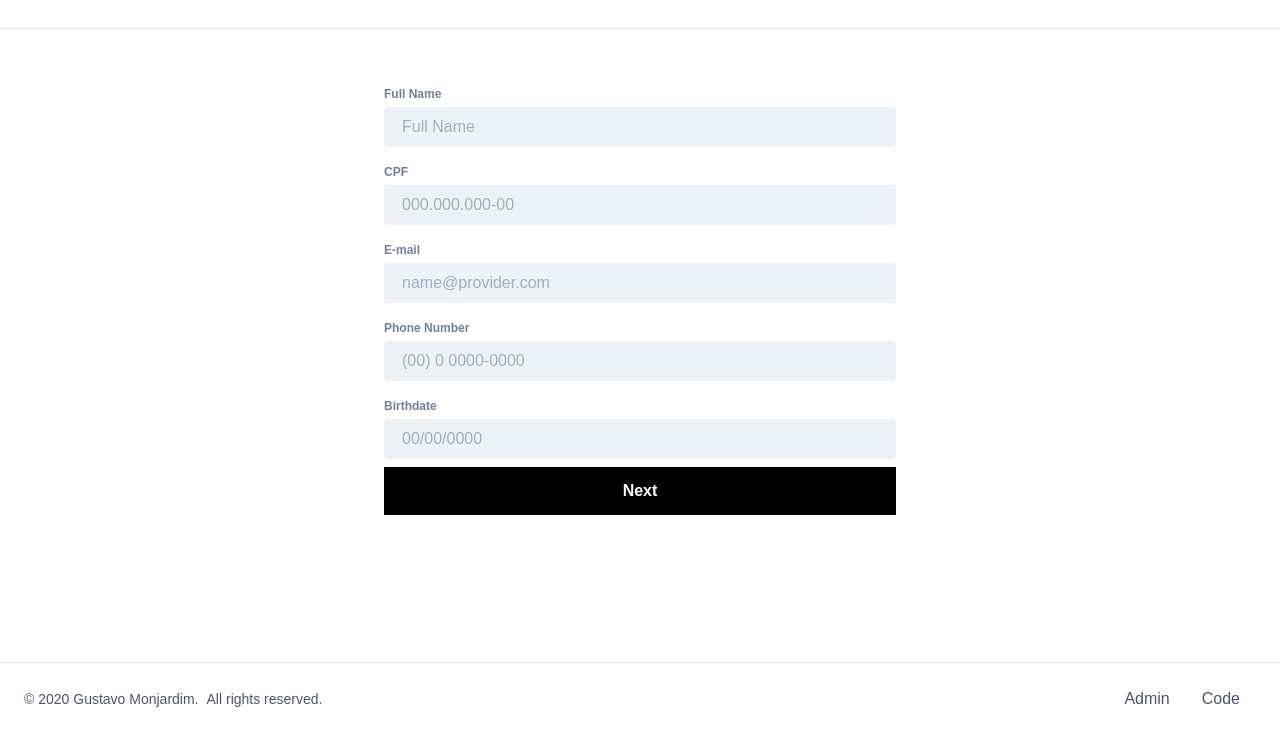
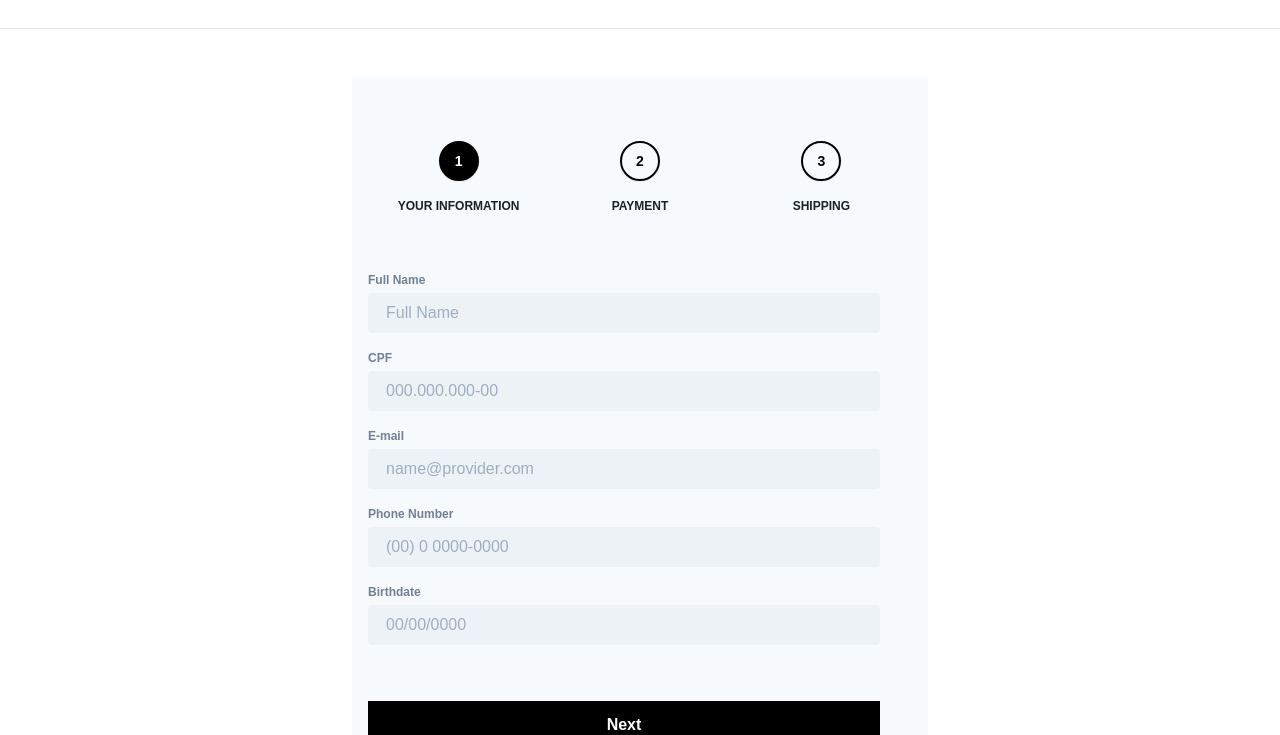
Before and after one commit to gustavomonjardim/ecommerce, a Gatsby site: page /checkout in a window 1280 px wide. Shown: the part 65-800 px from the top of the page. Built offline with nearby package versions, Linux system fonts and the light colour scheme; Gatsby itself is replaced by a stand-in of ours.

Commit message:
feat: adiciona controle dos passos no checkout

```diff
--- /dev/null
+++ b/src/assets/svg/Check.js
@@ -0,0 +1,15 @@
+import React from 'react';
+
+const Check = () => {
+  return (
+    <svg className="fill-current h-6 w-6" viewBox="0 0 20 20" fill="currentColor">
+      <path
+        fillRule="evenodd"
+        d="M16.707 5.293a1 1 0 010 1.414l-8 8a1 1 0 01-1.414 0l-4-4a1 1 0 011.414-1.414L8 12.586l7.293-7.293a1 1 0 011.414 0z"
+        clipRule="evenodd"
+      />
+    </svg>
+  );
+};
+
+export default Check;
--- /dev/null
+++ b/src/components/Step.js
@@ -0,0 +1,32 @@
+import classNames from 'classnames';
+import React from 'react';
+
+import Check from '../assets/svg/Check';
+
+const Step = ({ title, number, active, checked, onClick }) => {
+  const stepClass = classNames(
+    'rounded-full h-10 w-10 flex items-center justify-center border-black border-2 shadow-sm',
+    {
+      'text-black': checked,
+      'text-white': active && !checked,
+      'bg-black': active && !checked,
+    }
+  );
+
+  return (
+    <div className="flex-1 flex flex-col items-center">
+      <div className={stepClass}>
+        {!checked && <span className="font-semibold text-sm">{number}</span>}
+        {checked && <Check />}
+      </div>
+      <button
+        onClick={checked ? onClick : () => {}}
+        className="uppercase text-gray-900 font-semibold text-xs text-center mt-4 focus:outline-none"
+      >
+        {title}
+      </button>
+    </div>
+  );
+};
+
+export default Step;
--- a/src/pages/checkout.js
+++ b/src/pages/checkout.js
@@ -2,6 +2,7 @@ import React, { useState } from 'react';
 
 import Button from '../components/Button';
 import Layout from '../components/Layout';
+import Step from '../components/Step';
 import TextInput from '../components/TextInput';
 import { useForm, FormContextProvider } from '../context/FormContext';
 import { masks } from '../services/maskService';
@@ -62,7 +63,9 @@ const CreditCardForm = () => {
           />
         </div>
       </div>
+      <div className="w-full mt-12">
         <Button text="Next" onClick={submitForm} />
+      </div>
     </div>
   );
 };
@@ -122,7 +125,9 @@ const PersonalDataForm = () => {
         onBlur={handleBlur('birthdate')}
         error={touched['birthdate'] ? errors['birthdate'] : null}
       />
+      <div className="w-full mt-12">
         <Button text="Next" onClick={submitForm} />
+      </div>
     </div>
   );
 };
@@ -200,21 +205,23 @@ const AddressForm = () => {
           />
         </div>
       </div>
+      <div className="w-full mt-12">
         <Button text="Next" onClick={submitForm} />
+      </div>
     </div>
   );
 };
 
 const Checkout = () => {
   const [step, setStep] = useState(0);
-  const [creditCardData] = useState({
+  const [creditCardData, setCreditCardData] = useState({
     fullName: '',
     cardNumber: '',
     expirationDate: '',
     cvv: '',
   });
 
-  const [personalData] = useState({
+  const [personalData, setPersonalData] = useState({
     fullName: '',
     cpf: '',
     email: '',
@@ -222,7 +229,7 @@ const Checkout = () => {
     birthdate: '',
   });
 
-  const [addressData] = useState({
+  const [addressData, setAddressData] = useState({
     zipCode: '',
     street: '',
     neighborhood: '',
@@ -231,17 +238,55 @@ const Checkout = () => {
     city: '',
   });
 
-  const handleSubmit = data => {
-    console.log(data);
+  const submitPersonalData = data => {
+    setPersonalData(data);
     setStep(step => step + 1);
+  };
+
+  const submitCreditCardData = data => {
+    setCreditCardData(data);
+    setStep(step => step + 1);
+  };
+
+  const submitAddressData = data => {
+    setAddressData(data);
+    setStep(step => step + 1);
+  };
+
+  const goBack = () => {
+    setStep(step => step - 1);
   };
 
   return (
     <Layout>
+      <div className="w-full max-w-xl bg-gray-100 px-4 py-16">
+        <div className="w-full flex flex-row mb-12">
+          <Step
+            title="Your Information"
+            number="1"
+            active={step === 0}
+            checked={step >= 1}
+            onClick={() => setStep(0)}
+          />
+          <Step
+            title="Payment"
+            number="2"
+            active={step === 1}
+            checked={step >= 2}
+            onClick={() => setStep(1)}
+          />
+          <Step
+            title="Shipping"
+            number="3"
+            active={step === 2}
+            checked={step >= 3}
+            onClick={() => setStep(2)}
+          />
+        </div>
         {step === 0 && (
           <FormContextProvider
             initialValues={personalData}
-          onSubmit={handleSubmit}
+            onSubmit={submitPersonalData}
             validationSchema={personalDataValidation}
           >
             <PersonalDataForm />
@@ -251,22 +296,23 @@ const Checkout = () => {
         {step === 1 && (
           <FormContextProvider
             initialValues={creditCardData}
-          onSubmit={handleSubmit}
+            onSubmit={submitCreditCardData}
             validationSchema={cardValidation}
           >
-          <CreditCardForm />
+            <CreditCardForm goBack={goBack} />
           </FormContextProvider>
         )}
 
         {step === 2 && (
           <FormContextProvider
             initialValues={addressData}
-          onSubmit={handleSubmit}
+            onSubmit={submitAddressData}
             validationSchema={addressValidation}
           >
             <AddressForm />
           </FormContextProvider>
         )}
+      </div>
     </Layout>
   );
 };
```
Lines whose indentation alone changed are shown as unchanged.
